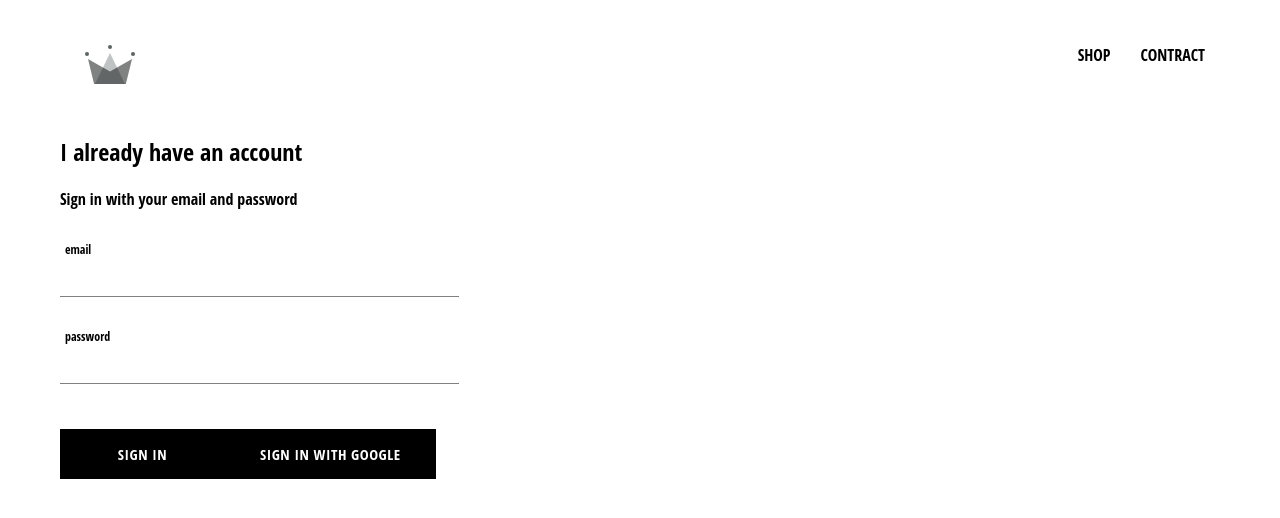
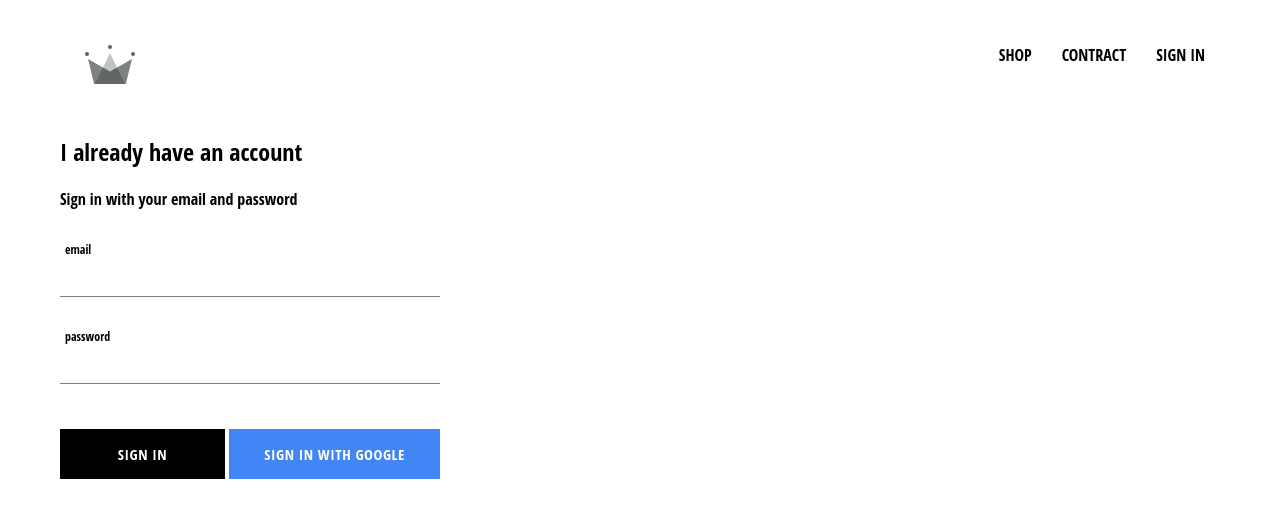
Before and after one commit to Phillcodes/webshop-clothing, a React (Create React App) app: page /signin in a window 1280 px wide. Shown: the top 518 px of the page. Built offline with nearby package versions, Linux system fonts and the light colour scheme; no server answers.

Commit message:
firebse implementation, created sign in page with google and sign in component

```diff
--- a/src/App.css
+++ b/src/App.css
@@ -1,11 +1,13 @@
 body {
-    font-family: 'Open Sans Condensed';
-    padding: 20px 60px;
+  font-family: "Open Sans Condensed";
+  padding: 20px 60px;
 }
 
+a {
+  text-decoration: none;
+  color: black;
+}
 
-
-a {
-    text-decoration: none;
-    color: black;
+* {
+  box-sizing: border-box;
 }
--- a/src/App.js
+++ b/src/App.js
@@ -17,17 +17,24 @@ class App extends React.Component {
     };
   }
 
+  unsubscribeFromAuth = null;
+
   componentDidMount() {
-    auth.onAuthStateChanged((user) => {
+    this.unsubscribeFromAuth = auth.onAuthStateChanged((user) => {
       this.setState({ currentUser: user });
 
       console.log(user);
     });
   }
+
+  componentWillUnmount() {
+    this.unsubscribeFromAuth();
+  }
+
   render() {
     return (
       <div>
-        <Header />
+        <Header currentUser={this.state.currentUser} />
         <Switch>
           <Route exact path="/" component={HomePage} />
           <Route path="/shop" component={ShopPage} />
--- a/src/components/custom-button/costum-button.component.jsx
+++ b/src/components/custom-button/costum-button.component.jsx
@@ -1,12 +1,13 @@
-import React from 'react';
-import './costum-button.styles.scss';
+import React from "react";
+import "./costum-button.styles.scss";
 
-const CustomButton = ({ children, ...otherProps }) => (
-    <button className='custom-button' {...otherProps}>
-{ children }
-    </button>
-)
-
-
+const CustomButton = ({ children, isGoogleSignIn, ...otherProps }) => (
+  <button
+    className={`${isGoogleSignIn ? "google-sign-in" : ""} custom-button`}
+    {...otherProps}
+  >
+    {children}
+  </button>
+);
 
 export default CustomButton;
--- a/src/components/custom-button/costum-button.styles.scss
+++ b/src/components/custom-button/costum-button.styles.scss
@@ -9,7 +9,7 @@
   background-color: black;
   color: white;
   text-transform: uppercase;
-    font-family: 'Open Sans Condensed';
+  font-family: "Open Sans Condensed";
   font-weight: bolder;
   border: none;
   cursor: pointer;
@@ -19,4 +19,14 @@
     color: black;
     border: 1px solid black;
   }
+
+  &.google-sign-in {
+    background-color: #4285f4;
+    color: white;
+
+    &:hover {
+      background-color: #357ae8;
+      border: none;
     }
+  }
+}
--- a/src/components/header/header.component.jsx
+++ b/src/components/header/header.component.jsx
@@ -1,10 +1,10 @@
-import React from 'react';
-import { Link } from 'react-router-dom';
-import './header.styles.scss'
-import { ReactComponent as Logo } from '../../assets/crown.svg'
+import React from "react";
+import { Link } from "react-router-dom";
+import { auth } from "../../firebase/firebase.utils";
+import "./header.styles.scss";
+import { ReactComponent as Logo } from "../../assets/crown.svg";
 
-
-const Header = () => (
+const Header = ({ currentUser }) => (
   <div className="header">
     <Link className="logo-container" to="/">
       <Logo className="logo" />
@@ -16,11 +16,17 @@ const Header = () => (
       <Link className="option" to="/contact">
         CONTRACT
       </Link>
-
+      {currentUser ? (
+        <div className="option" onClick={() => auth.signOut()}>
+          SIGN OUT
+        </div>
+      ) : (
+        <Link className="option" to="/signin">
+          SIGN IN
+        </Link>
+      )}
     </div>
   </div>
+);
 
-)
-
-
-export default Header
+export default Header;
--- a/src/components/header/header.styles.scss
+++ b/src/components/header/header.styles.scss
@@ -20,6 +20,7 @@
 
     .option {
       padding: 10px 15px;
+      cursor: pointer;
     }
   }
 }
--- a/src/components/sign-in/sign-in.component.jsx
+++ b/src/components/sign-in/sign-in.component.jsx
@@ -1,7 +1,7 @@
 import React from "react";
 import FormInput from "../form-input/form-input.component";
 import CustomButton from "../custom-button/costum-button.component";
-import { signInWithGoogle } from '../../firebase/firebase.utils';
+import { signInWithGoogle } from "../../firebase/firebase.utils";
 
 import "./sign-in.styles.scss";
 
@@ -48,11 +48,12 @@ class SignIn extends React.Component {
             label="password"
             required
           />
-
-          <CustomButton type="submit"> SIGN IN </CustomButton>
-          <CustomButton onClick={signInWithGoogle}>
-          Sign In with Google
-          </CustomButton>
+          <div className="buttons">
+            <CustomButton type="submit"> SIGN IN </CustomButton>
+            <CustomButton onClick={signInWithGoogle} isGoogleSignIn>
+              Sign In with Google
+            </CustomButton>
+          </div>
         </form>
       </div>
     );
--- a/src/components/sign-in/sign-in.styles.scss
+++ b/src/components/sign-in/sign-in.styles.scss
@@ -1,10 +1,13 @@
 .sign-in {
-    width: 30vw;
+  width: 380px;
+  display: flex;
+  flex-direction: column;
+
+  .title {
+    margin: 10px 0;
+  }
+  .buttons {
     display: flex;
-    flex-direction: column;
-
-    .title {
-        margin: 10px 0;
-
-    }
+    justify-content: space-between;
+  }
 }
```
Lines whose indentation alone changed are shown as unchanged.
